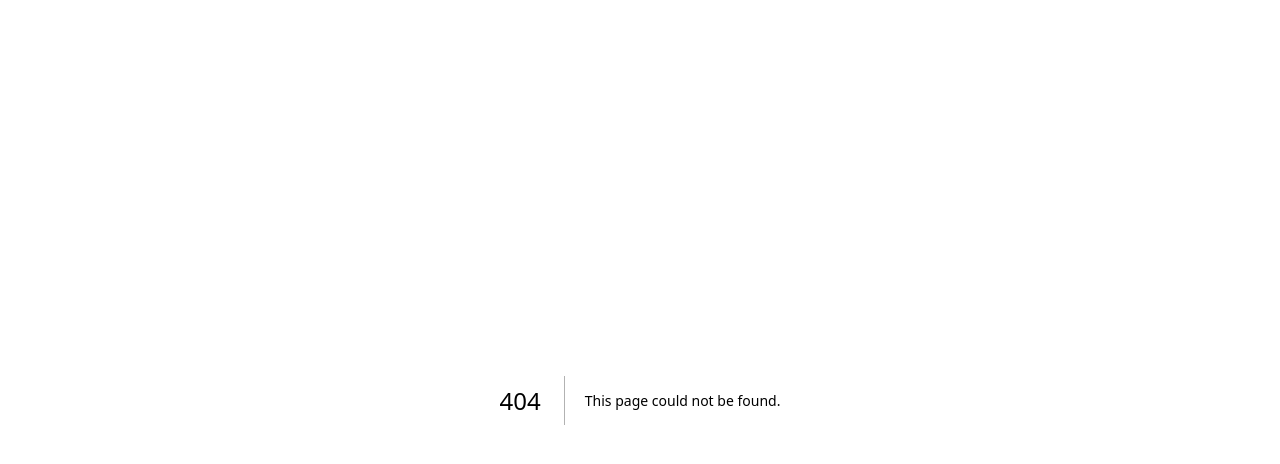
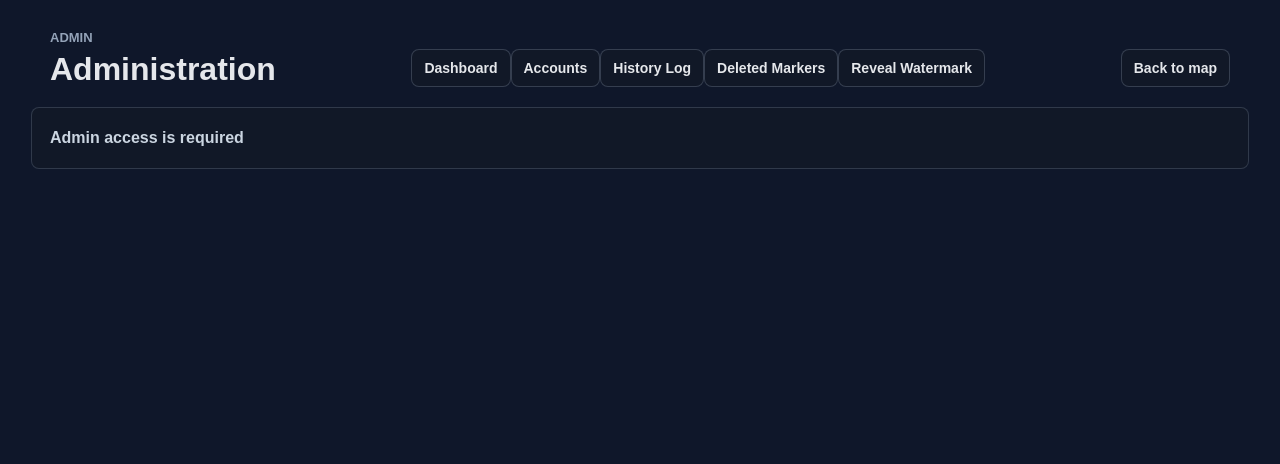
Before and after one commit to spectan/Project-Huginn, a Next.js app: page /admin in a window 1280 px wide. Before the commit this address had no page. Shown: the top 464 px of the page. Built offline with nearby package versions, Linux system fonts and the light colour scheme; no server answers.

Commit message:
feat: admin dashboard with tabs and consolidated Administration button

```diff
--- /dev/null
+++ b/src/app/admin/admin-access-denied.tsx
@@ -0,0 +1,15 @@
+import { AdminHeader } from "./admin-header";
+
+type AdminAccessDeniedProps = {
+  title: string;
+  message?: string;
+};
+
+export function AdminAccessDenied({ title, message = "Admin access is required" }: AdminAccessDeniedProps) {
+  return (
+    <main className="history-page history-page--dark">
+      <AdminHeader currentRoute="/admin" title={title} />
+      <section className="history-empty">{message}</section>
+    </main>
+  );
+}
--- /dev/null
+++ b/src/app/admin/admin-header.tsx
@@ -0,0 +1,22 @@
+import { AdminTabs, type AdminRoute } from "./admin-tabs";
+
+export type { AdminRoute } from "./admin-tabs";
+
+type AdminHeaderProps = {
+  title: string;
+  subtitle?: string;
+  currentRoute: AdminRoute;
+};
+
+export function AdminHeader({ title, subtitle = "Admin", currentRoute }: AdminHeaderProps) {
+  return (
+    <header className="history-header">
+      <div>
+        <p>{subtitle}</p>
+        <h1>{title}</h1>
+      </div>
+      <AdminTabs currentRoute={currentRoute} />
+      <a href="/map">Back to map</a>
+    </header>
+  );
+}
--- /dev/null
+++ b/src/app/admin/admin-tabs.tsx
@@ -0,0 +1,42 @@
+"use client";
+
+import Link from "next/link";
+
+export type AdminRoute =
+  | "/admin"
+  | "/admin/accounts"
+  | "/admin/history"
+  | "/admin/deleted-markers"
+  | "/admin/watermark-reveal";
+
+type AdminTabsProps = {
+  currentRoute: AdminRoute;
+};
+
+const tabs = [
+  { href: "/admin", label: "Dashboard" },
+  { href: "/admin/accounts", label: "Accounts" },
+  { href: "/admin/history", label: "History Log" },
+  { href: "/admin/deleted-markers", label: "Deleted Markers" },
+  { href: "/admin/watermark-reveal", label: "Reveal Watermark" },
+] as const;
+
+export function AdminTabs({ currentRoute }: AdminTabsProps) {
+  return (
+    <nav aria-label="Admin sections" className="admin-tabs">
+      {tabs.map((tab) => {
+        const isActive = currentRoute === tab.href;
+        return (
+          <Link
+            key={tab.href}
+            aria-current={isActive ? "page" : undefined}
+            className={`admin-tab${isActive ? " admin-tab--active" : ""}`}
+            href={tab.href}
+          >
+            {tab.label}
+          </Link>
+        );
+      })}
+    </nav>
+  );
+}
--- /dev/null
+++ b/src/app/admin/page.tsx
@@ -0,0 +1,23 @@
+import { getCurrentViewer } from "@/lib/auth/current-viewer";
+import { AdminAccessDenied } from "./admin-access-denied";
+import { AdminHeader } from "./admin-header";
+
+export default async function AdminDashboardPage() {
+  const viewer = await getCurrentViewer();
+
+  if (viewer === null || !viewer.isAdmin) {
+    return <AdminAccessDenied title="Administration" />;
+  }
+
+  return (
+    <main className="history-page history-page--dark">
+      <AdminHeader currentRoute="/admin" subtitle="Admin" title="Administration" />
+      <section className="history-empty">
+        <p>Welcome to the admin dashboard.</p>
+        <p>
+          Use the tabs above to manage accounts, review the history log, restore deleted markers, or reveal watermarks.
+        </p>
+      </section>
+    </main>
+  );
+}
```
